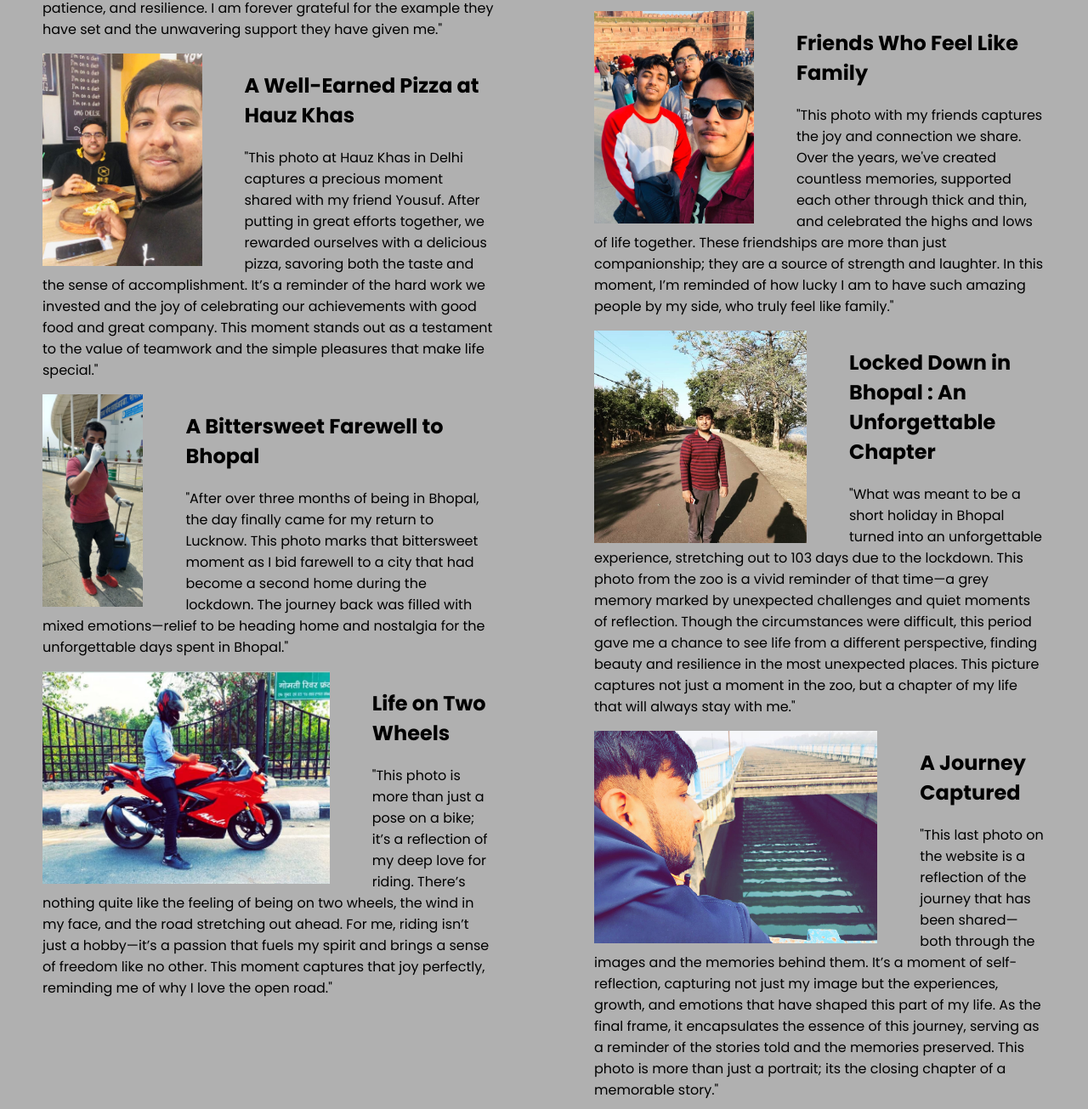
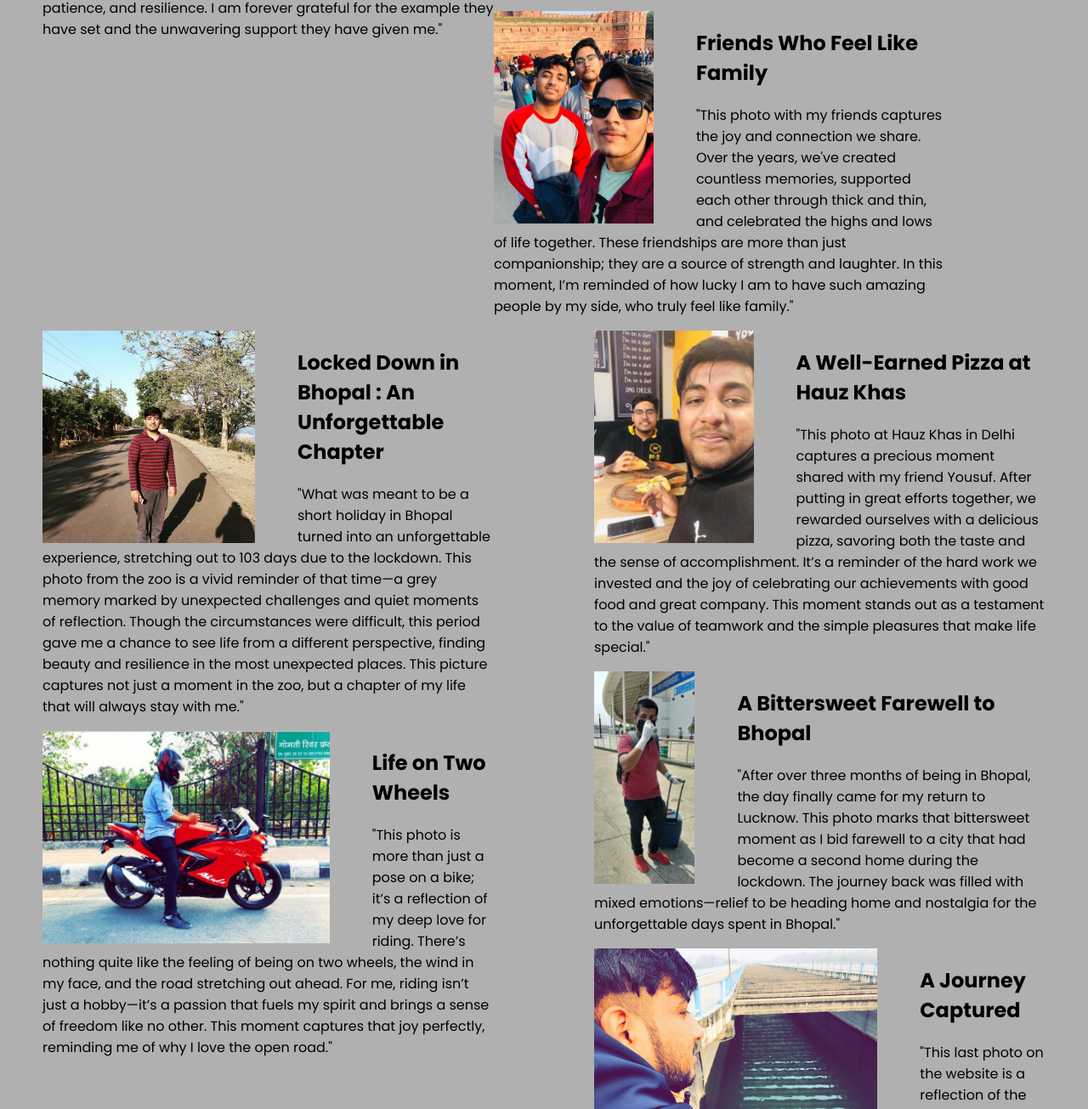
Before and after one commit to HasanZaidi15018/Reflection-of-My-Life, a plain HTML site: page index.html in a window 1280 px wide. Shown: the part 1099-2404 px from the top of the page at 85% size. Drawn offline with Linux system fonts and the light colour scheme.

Commit message:
index.html

```diff
--- a/index.html
+++ b/index.html
@@ -11,7 +11,7 @@
   <link href="https://fonts.googleapis.com/css2?family=Poppins:wght@400;700&display=swap" rel="stylesheet">
 </head>
 
-<body background="pic14.jpg">
+<body>
   <div class="main">
     <img class="logo" src="./assets/images/logo.jpeg" alt="logo">
     <h1><span class="creative">Reflection</span> of My Life</h1>
@@ -26,43 +26,43 @@
     </div>
 
 
-    <div class="card c"><img class="tile-image" src="./assets/images/pic4.jpg" alt="my parents">
+    <div class="card a"><img class="tile-image" src="./assets/images/pic4.jpg" alt="my parents">
     <h2 class="card-title">A Love That Endures</h2>
     <p>"This photo of my mom and dad is a beautiful reminder of the love and partnership they've shared throughout the years. Their journey together has been filled with ups and downs, but their commitment to each other has always remained strong. Through their love, they have taught me the true meaning of dedication, patience, and resilience. I am forever grateful for the example they have set and the unwavering support they have given me."</p>
     </div>
 
-    <div class="card d"><img class="tile-image" src="./assets/images/pic3.jpg" alt="my mom">
+    <div class="card b"><img class="tile-image" src="./assets/images/pic3.jpg" alt="my mom">
       <h2 class="card-title">A Moment with Mom</h2>
       <p>"This photo of my mom and me holds a special place in my heart. It reflects a moment of love, guidance, and understanding that we’ve shared. My mom has always been my biggest supporter, my confidante, and my source of strength. This single snapshot captures the deep bond we share, a bond that continues to grow stronger with time."</p></div>
 
-      <div class="card e"><img class="tile-image" src="./assets/images/pic8.jpg" alt="my friends">
+      <div class="card a"><img class="tile-image" src="./assets/images/pic8.jpg" alt="my friends">
         <h2 class="card-title">Friends Who Feel Like Family</h2>
         <p>"This photo with my friends captures the joy and connection we share. Over the years, we've created countless memories, supported each other through thick and thin, and celebrated the highs and lows of life together. These friendships are more than just companionship; they are a source of strength and laughter. In this moment, I’m reminded of how lucky I am to have such amazing people by my side, who truly feel like family."</p>
         </div>
 
-        <div class="card f"><img class="tile-image" src="./assets/images/pic6.jpg" alt="eating pizza">
+        <div class="card b"><img class="tile-image" src="./assets/images/pic6.jpg" alt="eating pizza">
           <h2 class="card-title">A Well-Earned Pizza at Hauz Khas</h2>
           <p>"This photo at Hauz Khas in Delhi captures a precious moment shared with my friend Yousuf. After putting in great efforts together, we rewarded ourselves with a delicious pizza, savoring both the taste and the sense of accomplishment. It’s a reminder of the hard work we invested and the joy of celebrating our achievements with good food and great company. This moment stands out as a testament to the value of teamwork and the simple pleasures that make life special."</p>
           </div>
 
 
-          <div class="card g"><img class="tile-image" src="./assets/images/pic7.jpg" alt="eating pizza">
+          <div class="card a"><img class="tile-image" src="./assets/images/pic7.jpg" alt="eating pizza">
             <h2 class="card-title">Locked Down in Bhopal : An Unforgettable Chapter</h2>
             <p>"What was meant to be a short holiday in Bhopal turned into an unforgettable experience, stretching out to 103 days due to the lockdown. This photo from the zoo is a vivid reminder of that time—a grey memory marked by unexpected challenges and quiet moments of reflection. Though the circumstances were difficult, this period gave me a chance to see life from a different perspective, finding beauty and resilience in the most unexpected places. This picture captures not just a moment in the zoo, but a chapter of my life that will always stay with me."</p>
             </div>
 
 
-            <div class="card h"><img class="tile-image" src="./assets/images/pic2.jpg" alt="Bhopal Airport">
+            <div class="card b"><img class="tile-image" src="./assets/images/pic2.jpg" alt="Bhopal Airport">
               <h2 class="card-title">A Bittersweet Farewell to Bhopal</h2>
               <p>"After over three months of being in Bhopal, the day finally came for my return to Lucknow. This photo marks that bittersweet moment as I bid farewell to a city that had become a second home during the lockdown. The journey back was filled with mixed emotions—relief to be heading home and nostalgia for the unforgettable days spent in Bhopal."</p>
               </div>
 
-              <div class="card i"><img class="tile-image" src="./assets/images/pic10.jpg" alt="Apache RR310">
+              <div class="card a"><img class="tile-image" src="./assets/images/pic10.jpg" alt="Apache RR310">
                 <h2 class="card-title">Life on Two Wheels</h2>
                 <p>"This photo is more than just a pose on a bike; it’s a reflection of my deep love for riding. There’s nothing quite like the feeling of being on two wheels, the wind in my face, and the road stretching out ahead. For me, riding isn’t just a hobby—it’s a passion that fuels my spirit and brings a sense of freedom like no other. This moment captures that joy perfectly, reminding me of why I love the open road."</p>
                 </div>
 
-                <div class="card j"><img class="tile-image" src="./assets/images/pic5.jpg" alt="Indira Dam">
+                <div class="card b"><img class="tile-image" src="./assets/images/pic5.jpg" alt="Indira Dam">
                   <h2 class="card-title">A Journey Captured</h2>
                   <p>"This last photo on the website is a reflection of the journey that has been shared—both through the images and the memories behind them. It’s a moment of self-reflection, capturing not just my image but the experiences, growth, and emotions that have shaped this part of my life. As the final frame, it encapsulates the essence of this journey, serving as a reminder of the stories told and the memories preserved. This photo is more than just a portrait; its the closing chapter of a memorable story."</p>
                   </div>
```
